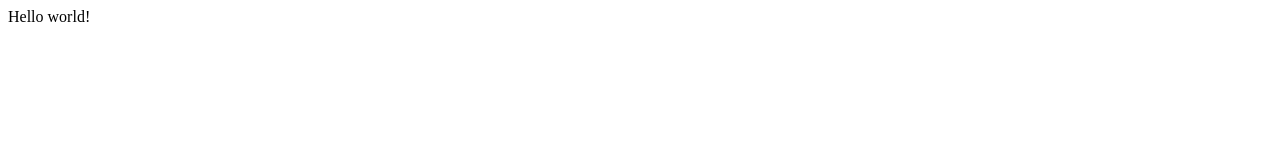
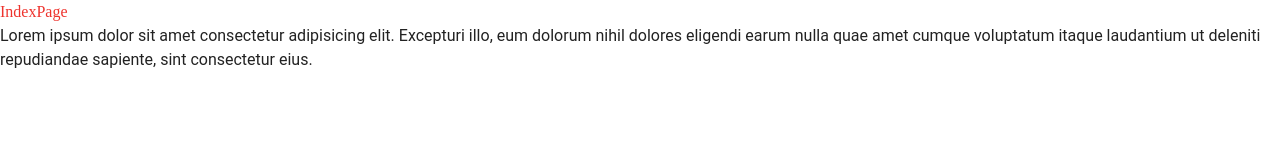
Before and after one commit to Pataco80/capriati-peinture, a Gatsby site: page / in a window 1280 px wide. Built offline with nearby package versions, Linux system fonts and the light colour scheme; Gatsby itself is replaced by a stand-in of ours.

Commit message:
create Layout component and add globalStyles and font-family

```diff
--- /dev/null
+++ b/src/components/Layout.js
@@ -0,0 +1,12 @@
+import React from 'react'
+import GlobalStyle from '../theme/globalStyles'
+const Layout = ({children}) => {
+  return (
+    <>
+    <GlobalStyle/>
+      <main>{children}</main>
+    </>
+  )
+}
+
+export default Layout
--- a/src/pages/index.js
+++ b/src/pages/index.js
@@ -1,5 +1,12 @@
-import React from "react"
+import React from 'react'
+import Layout from '../components/Layout'
+const indexPage = () => {
+  return (
+    <Layout>
+      <h1>IndexPage</h1>
+      <p>Lorem ipsum dolor sit amet consectetur adipisicing elit. Excepturi illo, eum dolorum nihil dolores eligendi earum nulla quae amet cumque voluptatum itaque laudantium ut deleniti repudiandae sapiente, sint consectetur eius.</p>
+    </Layout>
+  )
+}
 
-export default function Home() {
-  return <div>Hello world!</div>
-}
+export default indexPage
--- a/src/theme/globalStyles.js
+++ b/src/theme/globalStyles.js
@@ -2,7 +2,7 @@ import {createGlobalStyle} from 'styled-components'
 import reset from 'styled-reset'
 import { setColor, setFont, setLetterSpacing } from './helpers'
 
-export const GlobalStyle = createGlobalStyle`
+const GlobalStyle = createGlobalStyle`
   ${reset}
 
   *, *:before, *:after {
@@ -18,35 +18,16 @@ export const GlobalStyle = createGlobalStyle`
   }
 
   body {
-    font-family: ${setFont.defaultFonts};
-    font-size:calc(0.75rem + 1vw);
-    line-height: calc(12px + 1.05vw);
+    font-family: ${setFont.bodyFont};
+    font-size: 1rem;
+    line-height: 1.5;
     letter-spacing: ${setLetterSpacing(0)};
     background-color:${setColor.mainWhite};
   }
   h1,h2,h3,h4,h5,h6 {
-    font-family:'versacedRegular';
+    font-family: ${setFont.headingsFont};
     color:${setColor.primaryColor};
-    margin: calc(12px + 1.05vw) 0;
   }
-  h1 {
-  font-size: 1.912em;
-  line-height: calc(18px + 1.8vw); /* Responsive Vertical Rhythm */
-}
-h2 {
-  font-size: 1.616em;
-  line-height: calc(18px + 1vw); /* Responsive Vertical Rhythm */
-}
-h3 {
-  font-size: 1.471em;
-  line-height: calc(18px + .7vw); /* Responsive Vertical Rhythm */
-}
-h4 { font-size: 1.3em; }
-h5 { font-size: 1.243em; }
-h6 { font-size: 1.132em; }
+`
 
-h4, h5, h6 {
-  line-height: calc(18px + .2vw); /* Responsive Vertical Rhythm */
-}
-
-`
+export default GlobalStyle
```
